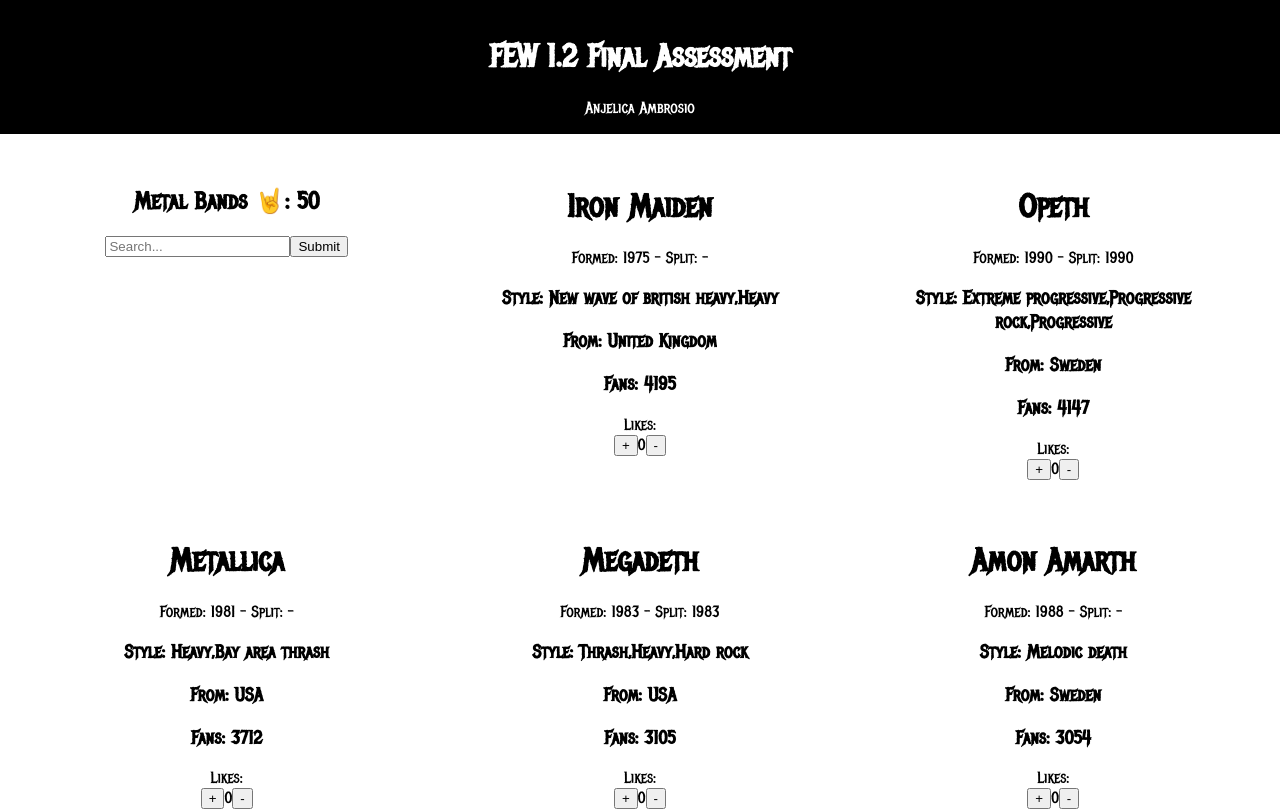
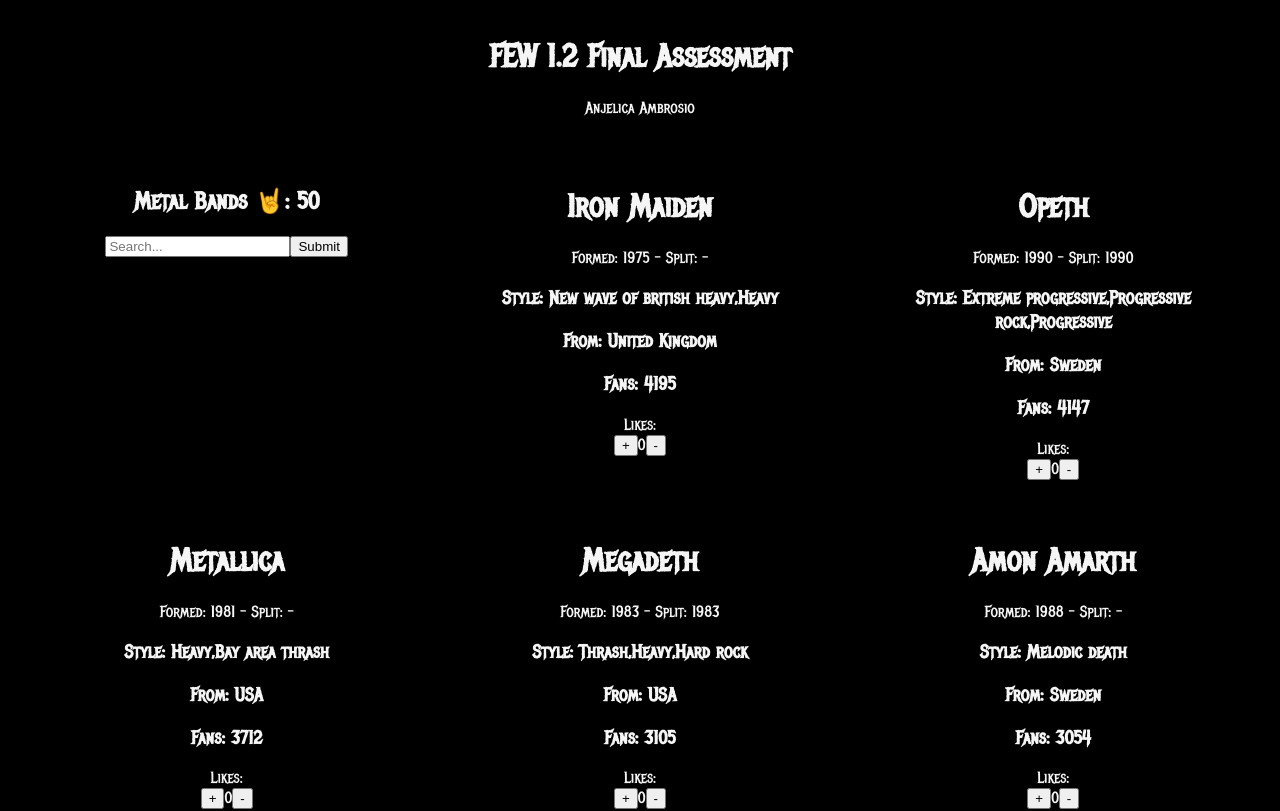
Before and after one commit to reikamoon/few1.2_final, a React (Create React App) app: page / in a window 1280 px wide. Shown: the top 811 px of the page. Built offline with nearby package versions, Linux system fonts and the light colour scheme; a web font is replaced by a local one.

Commit message:
changed bg color and font color

```diff
--- a/src/components/Header/Header.css
+++ b/src/components/Header/Header.css
@@ -9,7 +9,7 @@
     padding: 1em;
     margin-bottom: 2em;
     background-color: black;
-    color: #fff;
+    color: whitesmoke;
 }
 
 .Header .nav-link {
--- a/src/index.css
+++ b/src/index.css
@@ -1,4 +1,6 @@
 body {
+  background-color: black;
+  color: whitesmoke;
   margin: 0;
   font-family: -apple-system, BlinkMacSystemFont, 'Segoe UI', 'Roboto', 'Oxygen',
     'Ubuntu', 'Cantarell', 'Fira Sans', 'Droid Sans', 'Helvetica Neue',
```
